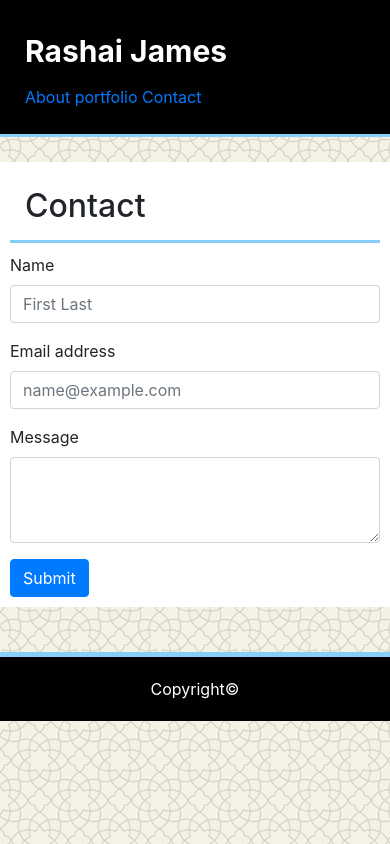
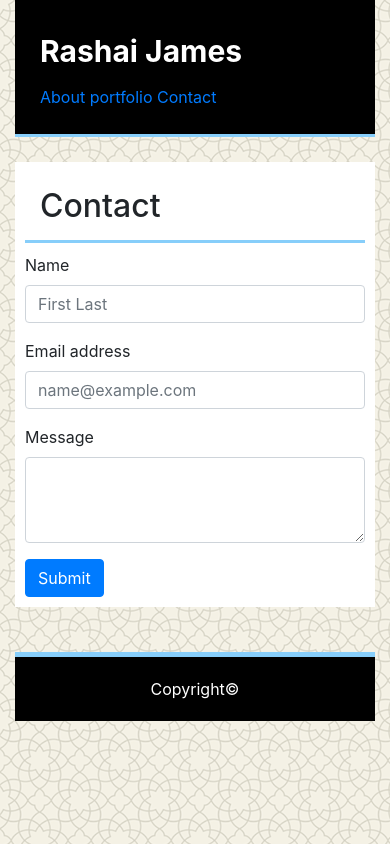
Before and after one commit to RashaiJ/Basic-Porfolio, a plain HTML site: page contact.html in a window 390 px wide. Drawn offline with nearby package versions, Linux system fonts and the light colour scheme.

Commit message:
added bootstrap 3rows 2 col's grid to contact.html for responsiveness.

```diff
--- a/contact.html
+++ b/contact.html
@@ -61,7 +61,9 @@
 </style>
 <body>
 
-        <nav class="navbar">
+  <div class="container">
+    <div class="row">
+      <div class="col"><nav class="navbar">
                 <h1 class="navbar-text">
                             Rashai James
                 </h1>
@@ -70,10 +72,11 @@
                 <a href="portfolio.html">portfolio</a>
                 <a href="Contact.html">Contact</a></div>
 
-        </nav>
+        </nav></div>
+    </div>
 
-              <!-- form section-->
-              <div id="contact">
+    <div class="row">
+        <div class="col"> <div id="contact">
                 <h2>Contact</h2>
 
               <form>
@@ -96,10 +99,20 @@
                     <button type="button" class="btn btn-primary">Submit</button>
                  </div>
 
-                </form>
-                    <div class="foot">
+                </form></div>
+
+    </div>
+
+    <div class="row">
+        <div class="col"><div class="foot">
                     <div class="card-body"> Copyright©
-                    </div>
+                    </div></div>
+
+    </div>
+
+  </div>
+
+
 
 </body>
 </html>
```
